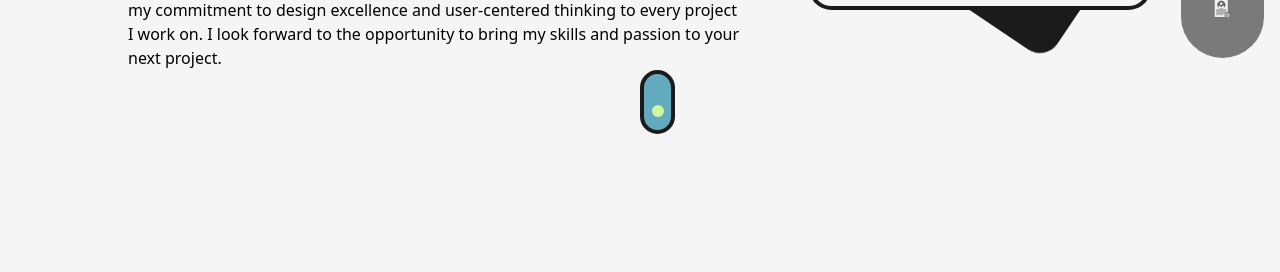
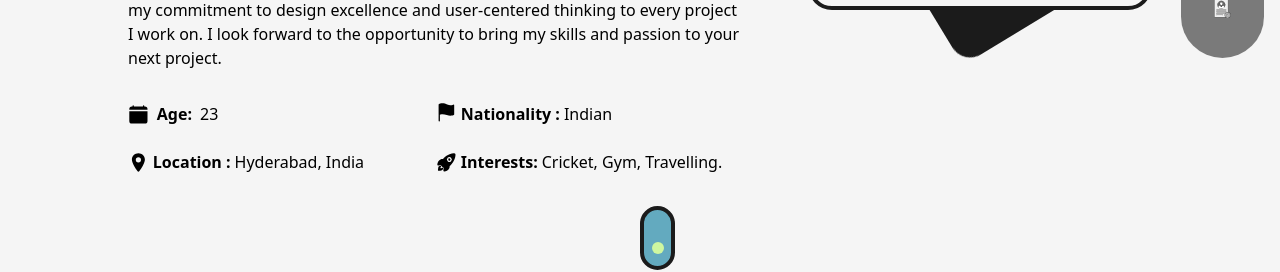
Before and after one commit to ayushkumarmishra/portfolio_2023, a React (Vite) app: page /about in a window 1280 px wide. Shown: the part 542-814 px from the top of the page. Built offline with nearby package versions, Linux system fonts and the light colour scheme.

Commit message:
Added the feature pending in the about section.

```diff
--- a/src/components/About/About.jsx
+++ b/src/components/About/About.jsx
@@ -5,6 +5,12 @@ import ayush from "../../../public/about.jpg";
 import { motion } from "framer-motion";
 import Education from "./Education";
 import { Link as ScrollLink } from "react-scroll";
+import {
+  AgeIcon,
+  InterestIcon,
+  LocationIcon,
+  NationalityIcon,
+} from "../Navbar/Icons";
 const About = () => {
   return (
     <>
@@ -44,7 +50,42 @@ const About = () => {
                 forward to the opportunity to bring my skills and passion to
                 your next project.
               </p>
+              <motion.div
+                initial={{ y: 50 }}
+                whileInView={{ y: 0 }}
+                transition={{
+                  duration: 1.2,
+                  type: "spring",
+                }}
+                className="flex flex-row w-full  py-8 justify-center items-center"
+              >
+                <div className="flex-row w-[50%] space-y-6">
+                  <div className="flex flex-row w-full space-x-2 items-center ">
+                    <AgeIcon />
+                    <span className="font-bold">Age: </span>
+                    <span>23</span>
+                  </div>
+                  <div className="flex flex-row w-full space-x-1 items-center ">
+                    <LocationIcon fill="black" />
+                    <span className="font-bold">Location :</span>
+                    <span>Hyderabad, India</span>
+                  </div>
+                </div>
+                <div className="flex-row w-[50%] space-y-6 pt-0 items-center ">
+                  <div className="flex flex-row w-full space-x-1 ">
+                    <NationalityIcon />
+                    <span className="font-bold">Nationality :</span>
+                    <span>Indian</span>
+                  </div>
+                  <div className="flex flex-row w-full space-x-1 items-center ">
+                    <InterestIcon />
+                    <span className="font-bold">Interests: </span>
+                    <span>Cricket, Gym, Travelling.</span>
+                  </div>
+                </div>
+              </motion.div>
             </div>
+
             <div className="col-span-3 relative h-max border-4 border-solid rounded-3xl border-dark bg-light p-8 items-center justify-center">
               <motion.div
                 className="absolute top-0 -right-3 -z-10 w-[102%] h-[103%] rounded-3xl bg-dark"
--- a/src/components/Contact/Contact.jsx
+++ b/src/components/Contact/Contact.jsx
@@ -1,3 +1,4 @@
+/* eslint-disable react/no-unescaped-entities */
 import AnimatedText from "../Home/AnimatedText";
 import Layout from "../Home/Layout";
 import { motion } from "framer-motion";
--- a/src/components/Navbar/Icons.jsx
+++ b/src/components/Navbar/Icons.jsx
@@ -552,7 +552,7 @@ export const MailIcon = (props) => (
     />
   </svg>
 );
-export const LocationIcon = (props) => (
+export const LocationIcon = ({ fill = "#f3f3f3", props }) => (
   <svg
     xmlns="http://www.w3.org/2000/svg"
     className="ionicon"
@@ -564,7 +564,7 @@ export const LocationIcon = (props) => (
     <circle cx={256} cy={192} r={32} fill="#f3f3f3" />
     <path
       d="M256 32c-88.22 0-160 68.65-160 153 0 40.17 18.31 93.59 54.42 158.78 29 52.34 62.55 99.67 80 123.22a31.75 31.75 0 0 0 51.22 0c17.42-23.55 51-70.88 80-123.22C397.69 278.61 416 225.19 416 185c0-84.35-71.78-153-160-153zm0 224a64 64 0 1 1 64-64 64.07 64.07 0 0 1-64 64z"
-      fill="#f3f3f3"
+      fill={fill}
     />
   </svg>
 );
@@ -581,6 +581,47 @@ export const CallIcon = (props) => (
       d="M391 480c-19.52 0-46.94-7.06-88-30-49.93-28-88.55-53.85-138.21-103.38C116.91 298.77 93.61 267.79 61 208.45c-36.84-67-30.56-102.12-23.54-117.13C45.82 73.38 58.16 62.65 74.11 52a176.3 176.3 0 0 1 28.64-15.2c1-.43 1.93-.84 2.76-1.21 4.95-2.23 12.45-5.6 21.95-2 6.34 2.38 12 7.25 20.86 16 18.17 17.92 43 57.83 52.16 77.43 6.15 13.21 10.22 21.93 10.23 31.71 0 11.45-5.76 20.28-12.75 29.81-1.31 1.79-2.61 3.5-3.87 5.16-7.61 10-9.28 12.89-8.18 18.05 2.23 10.37 18.86 41.24 46.19 68.51s57.31 42.85 67.72 45.07c5.38 1.15 8.33-.59 18.65-8.47 1.48-1.13 3-2.3 4.59-3.47 10.66-7.93 19.08-13.54 30.26-13.54h.06c9.73 0 18.06 4.22 31.86 11.18 18 9.08 59.11 33.59 77.14 51.78 8.77 8.84 13.66 14.48 16.05 20.81 3.6 9.53.21 17-2 22-.37.83-.78 1.74-1.21 2.75a176.49 176.49 0 0 1-15.29 28.58c-10.63 15.9-21.4 28.21-39.38 36.58A67.42 67.42 0 0 1 391 480z"
       fill="#f3f3f3"
     />
+  </svg>
+);
+
+export const AgeIcon = (props) => (
+  <svg
+    xmlns="http://www.w3.org/2000/svg"
+    className="ionicon"
+    viewBox="0 0 512 512"
+    width="1.3em"
+    height="1.3em"
+    {...props}
+  >
+    <path d="M480 128a64 64 0 0 0-64-64h-16V48.45c0-8.61-6.62-16-15.23-16.43A16 16 0 0 0 368 48v16H144V48.45c0-8.61-6.62-16-15.23-16.43A16 16 0 0 0 112 48v16H96a64 64 0 0 0-64 64v12a4 4 0 0 0 4 4h440a4 4 0 0 0 4-4zM32 416a64 64 0 0 0 64 64h320a64 64 0 0 0 64-64V180a4 4 0 0 0-4-4H36a4 4 0 0 0-4 4z" />
+  </svg>
+);
+
+export const InterestIcon = (props) => (
+  <svg
+    xmlns="http://www.w3.org/2000/svg"
+    className="ionicon"
+    viewBox="0 0 512 512"
+    width="1.3em"
+    height="1.3em"
+    {...props}
+  >
+    <path d="M328.85 156.79a26.69 26.69 0 1 0 18.88 7.81 26.6 26.6 0 0 0-18.88-7.81z" />
+    <path d="M477.44 50.06a.29.29 0 0 1 0-.09 20.4 20.4 0 0 0-15.13-15.3c-29.8-7.27-76.68.48-128.63 21.28-52.36 21-101.42 52-134.58 85.22A320.7 320.7 0 0 0 169.55 175c-22.33-1-42 2.18-58.57 9.41-57.74 25.41-74.23 90.44-78.62 117.14a25 25 0 0 0 27.19 29h.13l64.32-7.02c.08.82.17 1.57.24 2.26a34.36 34.36 0 0 0 9.9 20.72l31.39 31.41a34.27 34.27 0 0 0 20.71 9.91l2.15.23-7 64.24v.13A25 25 0 0 0 206 480a25.25 25.25 0 0 0 4.15-.34C237 475.34 302 459.05 327.34 401c7.17-16.46 10.34-36.05 9.45-58.34a314.78 314.78 0 0 0 33.95-29.55c33.43-33.26 64.53-81.92 85.31-133.52 20.69-51.36 28.48-98.59 21.39-129.53zM370.38 224.94a58.77 58.77 0 1 1 0-83.07 58.3 58.3 0 0 1 0 83.07z" />
+    <path d="M161.93 386.44a16 16 0 0 0-11 2.67c-6.39 4.37-12.81 8.69-19.29 12.9-13.11 8.52-28.79-6.44-21-20l12.15-21a16 16 0 0 0-15.16-24.91A61.25 61.25 0 0 0 72 353.56c-3.66 3.67-14.79 14.81-20.78 57.26A357.94 357.94 0 0 0 48 447.59 16 16 0 0 0 64 464h.4a359.87 359.87 0 0 0 36.8-3.2c42.47-6 53.61-17.14 57.27-20.8a60.49 60.49 0 0 0 17.39-35.74 16 16 0 0 0-13.93-17.82z" />
+  </svg>
+);
+
+export const NationalityIcon = (props) => (
+  <svg
+    xmlns="http://www.w3.org/2000/svg"
+    className="ionicon"
+    viewBox="0 0 512 512"
+    width="1.3em"
+    height="1.3em"
+    {...props}
+  >
+    <path d="M80 480a16 16 0 0 1-16-16V68.13a24 24 0 0 1 11.9-20.72C88 40.38 112.38 32 160 32c37.21 0 78.83 14.71 115.55 27.68C305.12 70.13 333.05 80 352 80a183.84 183.84 0 0 0 71-14.5 18 18 0 0 1 25 16.58v219.36a20 20 0 0 1-12 18.31c-8.71 3.81-40.51 16.25-84 16.25-24.14 0-54.38-7.14-86.39-14.71C229.63 312.79 192.43 304 160 304c-36.87 0-55.74 5.58-64 9.11V464a16 16 0 0 1-16 16z" />
   </svg>
 );
 
```
